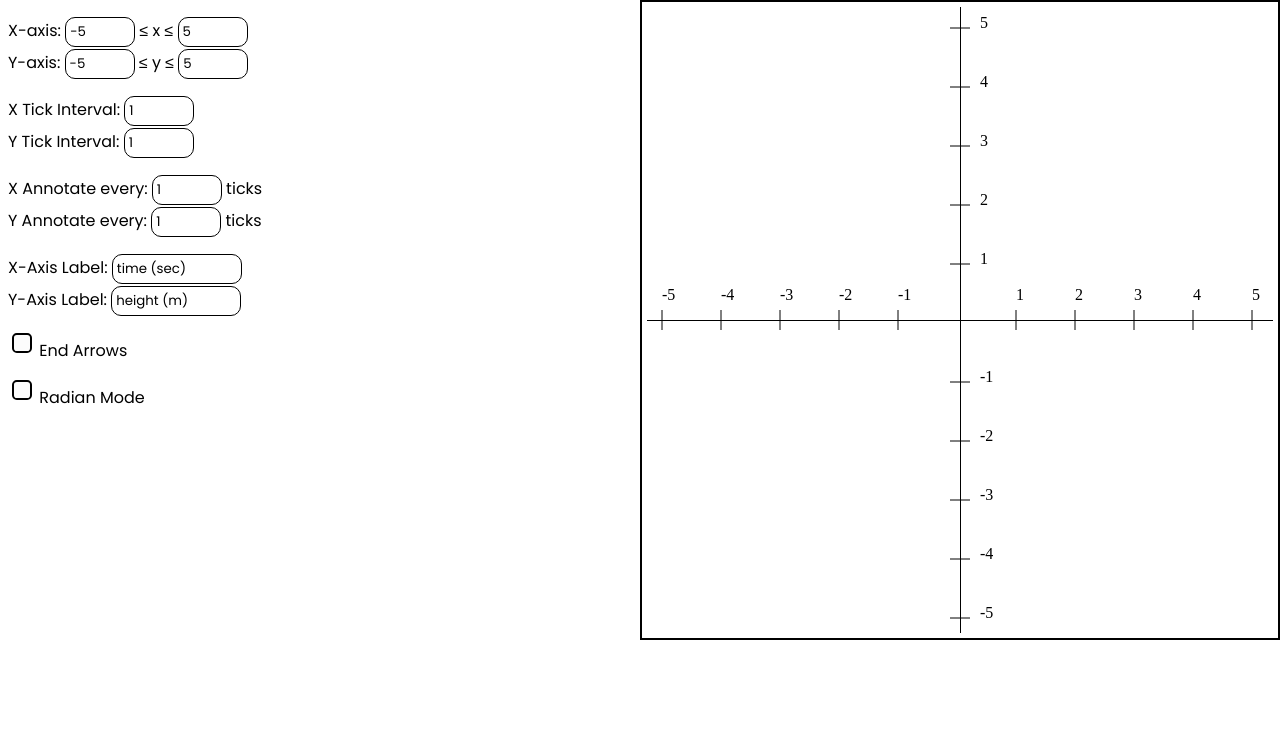
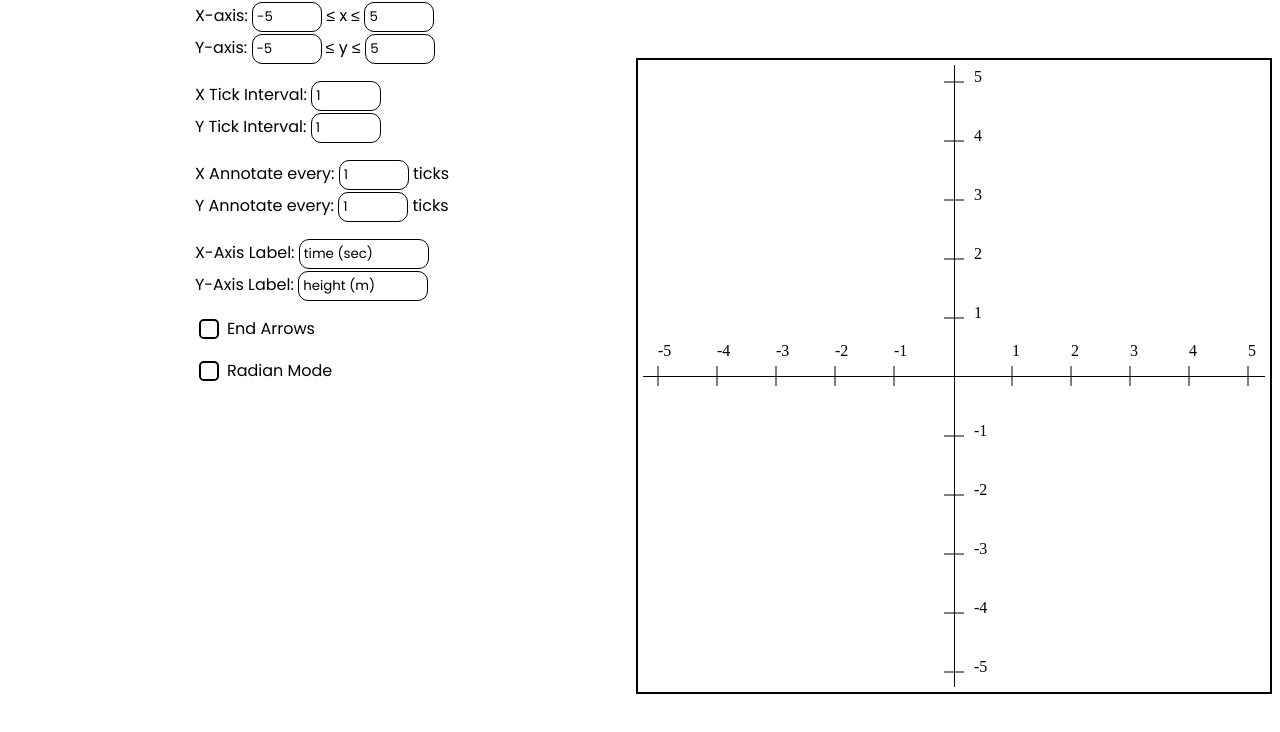
Before and after one commit to devsai9/AOOD-GraphPrinter-2025, a plain HTML site: page index.html in a window 1280 px wide. Shown: the part 48-780 px from the top of the page. Drawn offline with Linux system fonts and the light colour scheme.

Commit message:
Work done via CodeHS
Tweaked overall styling

```diff
--- a/index.html
+++ b/index.html
@@ -12,6 +12,7 @@
     <main>
         <div id="left-panel" class="panel">
             <h1>Settings</h1>
+            <div id="config-wrapper">
                 <div>
                     <span>
                         X-axis:
@@ -71,9 +72,12 @@
                     <label for="radianCheckbox" class="checkboxLabel">Radian Mode</label>
                 </div>
             </div>
+        </div>
         <div id="right-panel" class="panel">
             <h1>Cartesian Plane</h1>
+            <div id="canvas-wrapper">
                 <canvas id="canvas" width="200" height="100"></canvas>
+            </div>
         </div>
     </main>
 </html>
--- a/script.js
+++ b/script.js
@@ -47,8 +47,8 @@ function update() {
     if (parseInt(yAnnotate.value) < 1) yAnnotate.value = "1";
 
     const min = Math.min(rightPanel.offsetWidth, rightPanel.offsetHeight - rightPanel.children[0].offsetHeight)
-    canvas.width = min;
-    canvas.height = min;
+    canvas.width = min - 8;
+    canvas.height = min - 8;
     declareCanvasVars();
     if (parseInt(xMax.value) > parseInt(xMin.value) && parseInt(yMax.value) > parseInt(yMin.value)) {
         drawAxes();
--- a/styles.css
+++ b/styles.css
@@ -32,22 +32,26 @@ main {
     text-align: center;
 }
 
+/* ----------
+   LEFT PANEL
+   ---------- */
 #left-panel {
     padding-left: 8px;
     display: flex;
     flex-direction: column;
-    /*align-items: center;*/
+    align-items: center;
+}
+
+#config-wrapper {
+    height: 100%;
+    display: flex;
+    flex-direction: column;
+    /*justify-content: center;*/
     gap: 15px;
 }
 
-#left-panel > div > span {
+#config-wrapper > div > span {
     user-select: none;
-}
-
-#right-panel {
-    display: flex;
-    flex-direction: column;
-    align-items: center;
 }
 
 input {
@@ -63,19 +67,6 @@ input[type="text"] {
     width: var(--input-width);
 }
 
-/*input[type="checkbox"] {*/
-/*    padding: 0;*/
-/*    margin-left: -24px;*/
-/*    margin-right: -20px;*/
-/*}*/
-
-canvas {
-    background-color: white;
-    border: 2px solid black;
-    margin: 0;
-    padding: 0;
-}
-
 /* Custom checkbox */
 :root {
     --checkbox-border-color: black;
@@ -84,7 +75,6 @@ canvas {
 }
 
 input[type="checkbox"] {
-    /*box-sizing: border-box;*/
     width: 20px;
     height: 20px;
     /*margin: 4px;*/
@@ -105,14 +95,44 @@ input[type="checkbox"]:checked {
     background-image: url('https://cdn3.iconfinder.com/data/icons/glypho-generic-icons/64/checkmark-big-512.png');
 }
 
+div:has(> input[type="checkbox"]):has(> .checkboxLabel) {
+    display: flex;
+    align-items: center;
+    gap: 5px;
+}
+
 @media (hover: hover) {
     input[type="checkbox"]:not(:disabled):hover {
         background-color: var(--checkbox-hover-color);
         outline: 6px solid var(--checkbox-hover-color);
-    transform: scale(1.05);
+        /*transform: scale(1.05);*/
     }
 }
 
 .checkboxLabel {
     user-select: none;
+    margin-bottom: 2px;
 }
+
+/* -----------
+   RIGHT PANEL
+   ----------- */
+#right-panel {
+    display: flex;
+    flex-direction: column;
+    align-items: center;
+    padding-right: 8px;
+}
+
+#canvas-wrapper {
+    display: flex;
+    height: 100%;
+    align-items: center;
+}
+
+canvas {
+    background-color: white;
+    border: 2px solid black;
+    margin: 0;
+    padding: 0;
+}
```
Lines whose indentation alone changed are shown as unchanged.
